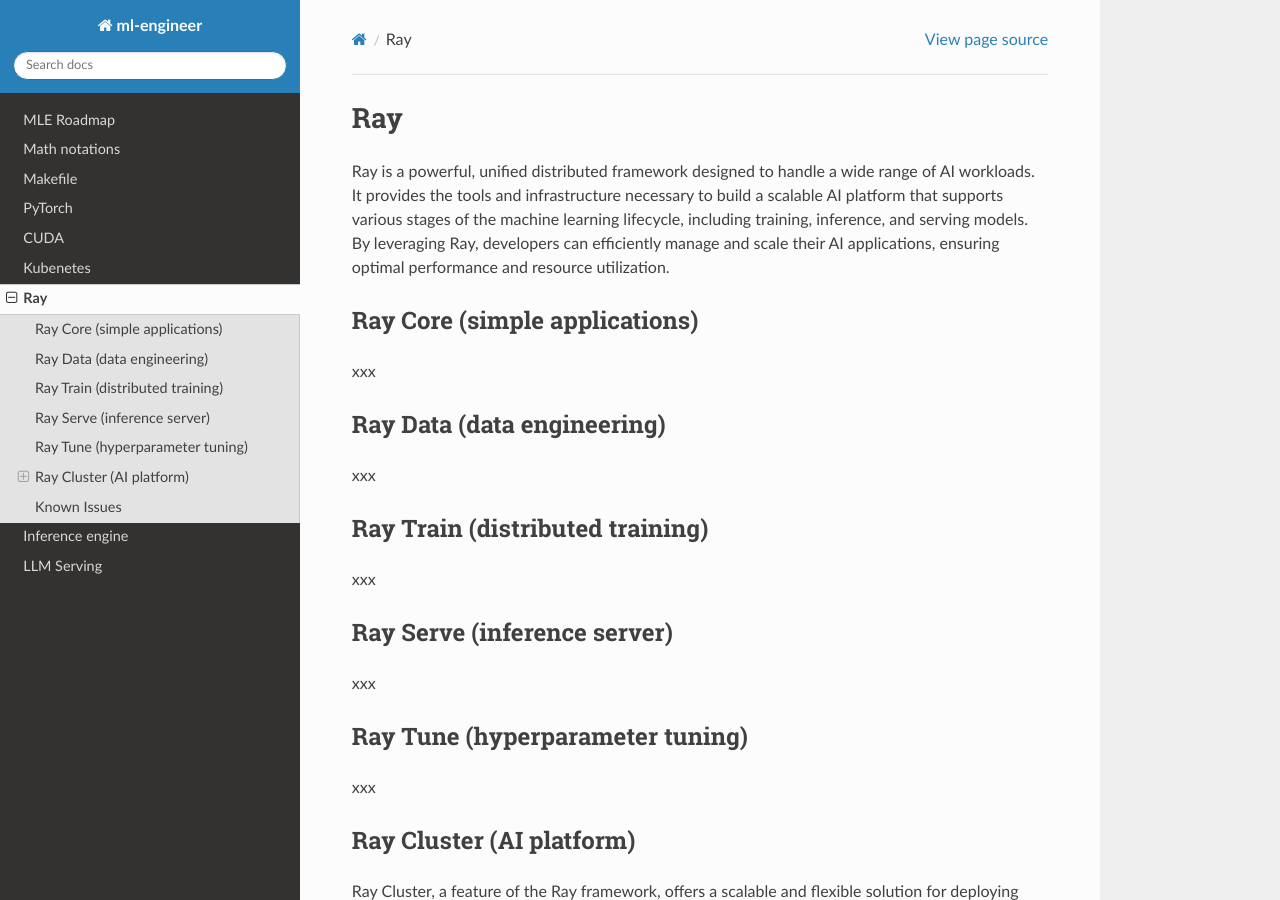
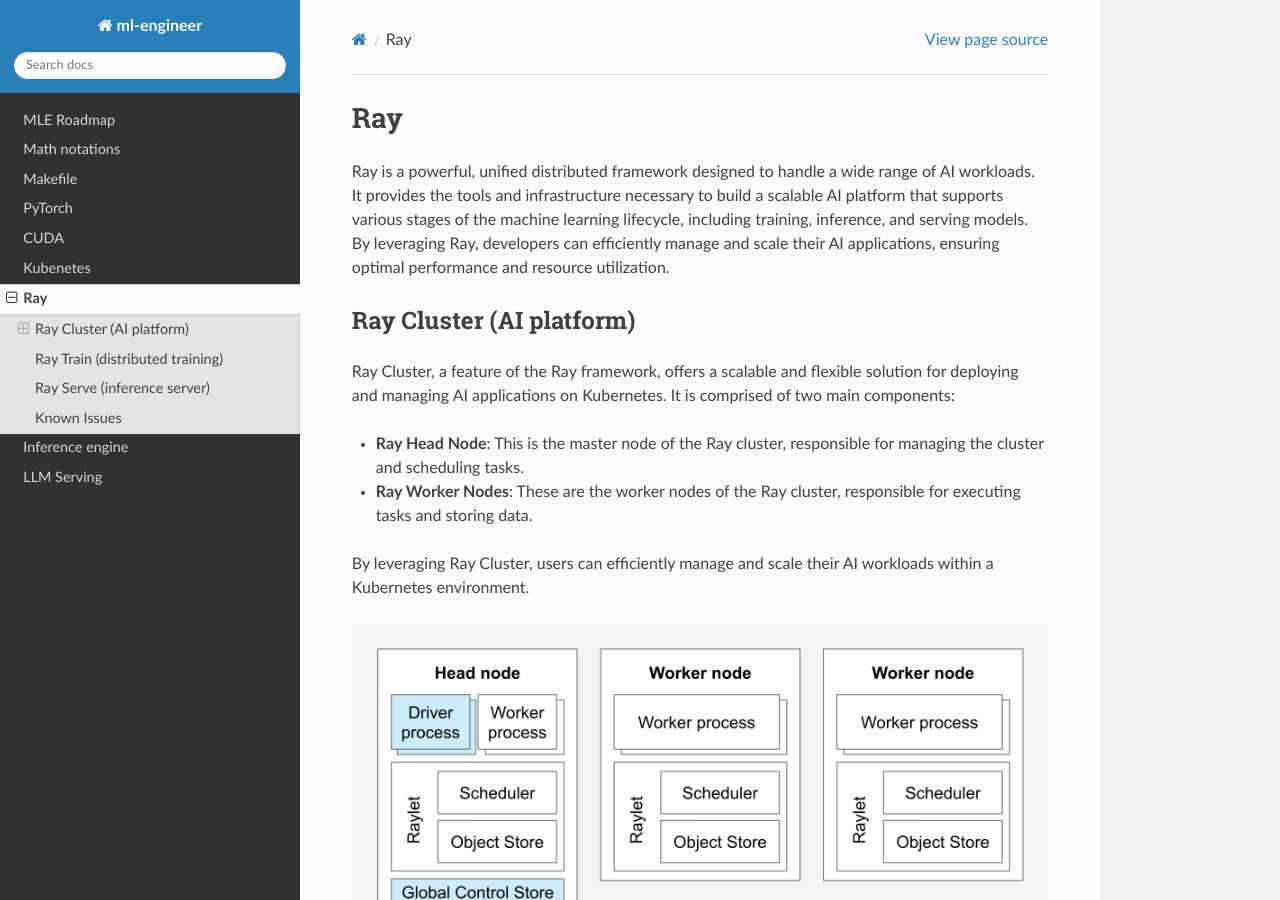
Before and after one commit to Jason-cs18/ml-engineer, a Sphinx documentation site: the page built from docs/source/ray.rst, in a window 1280 px wide and 900 px high. Built offline with Sphinx 7.4.7 and the Read the Docs theme 3.1.0, drawn with Linux system fonts in a browser that asks for light colours; some of the changed text lies outside the part shown.

Commit message:
update ray

```diff
--- a/docs/source/ray.rst
+++ b/docs/source/ray.rst
@@ -3,27 +3,6 @@
 =========
 
 Ray is a powerful, unified distributed framework designed to handle a wide range of AI workloads. It provides the tools and infrastructure necessary to build a scalable AI platform that supports various stages of the machine learning lifecycle, including training, inference, and serving models. By leveraging Ray, developers can efficiently manage and scale their AI applications, ensuring optimal performance and resource utilization.
-
-Ray Core (simple applications)
---------------------------------------------
-xxx
-
-Ray Data (data engineering)
-----------------------------
-xxx
-
-
-Ray Train (distributed training)
---------------------------------
-xxx
-
-Ray Serve (inference server)
-----------------------------
-xxx
-
-Ray Tune (hyperparameter tuning)
---------------------------------
-xxx
 
 Ray Cluster (AI platform)
 -------------------------
```
Also changed, not shown: other parts of docs/source/ray.rst (+9 -0 lines).
